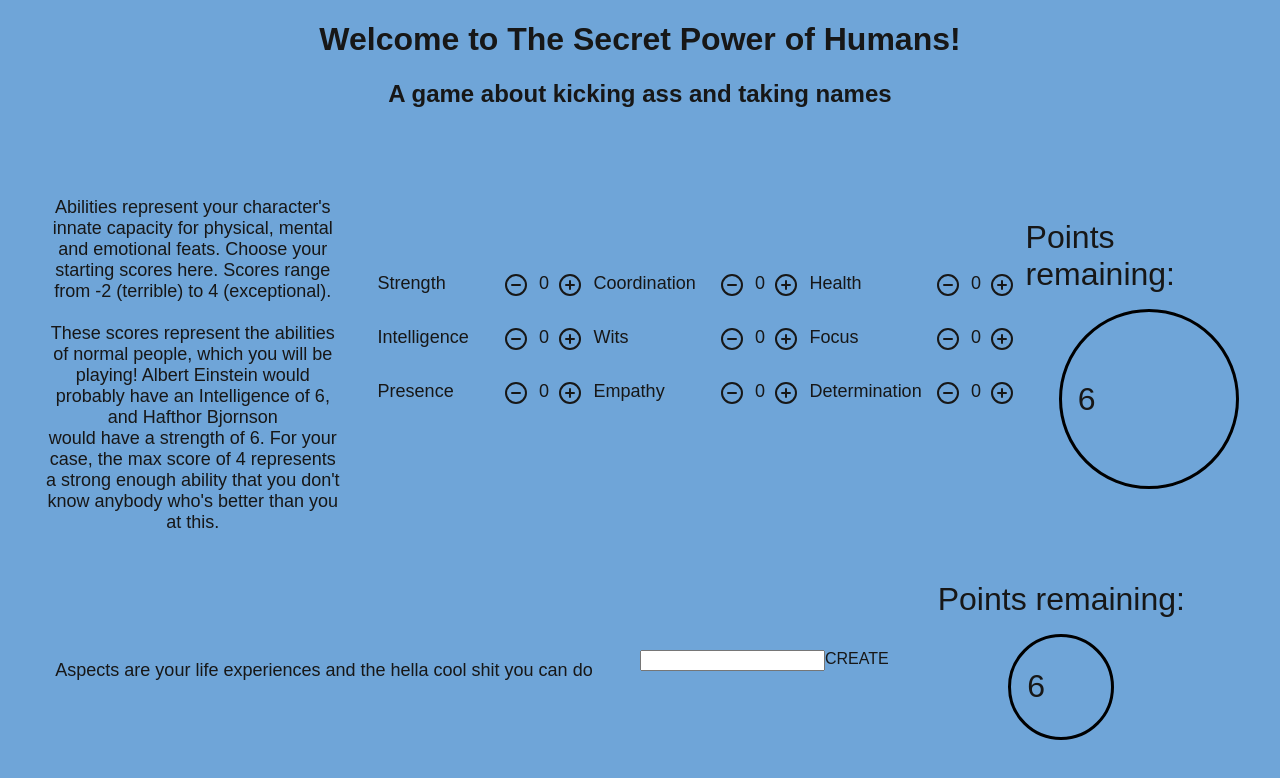
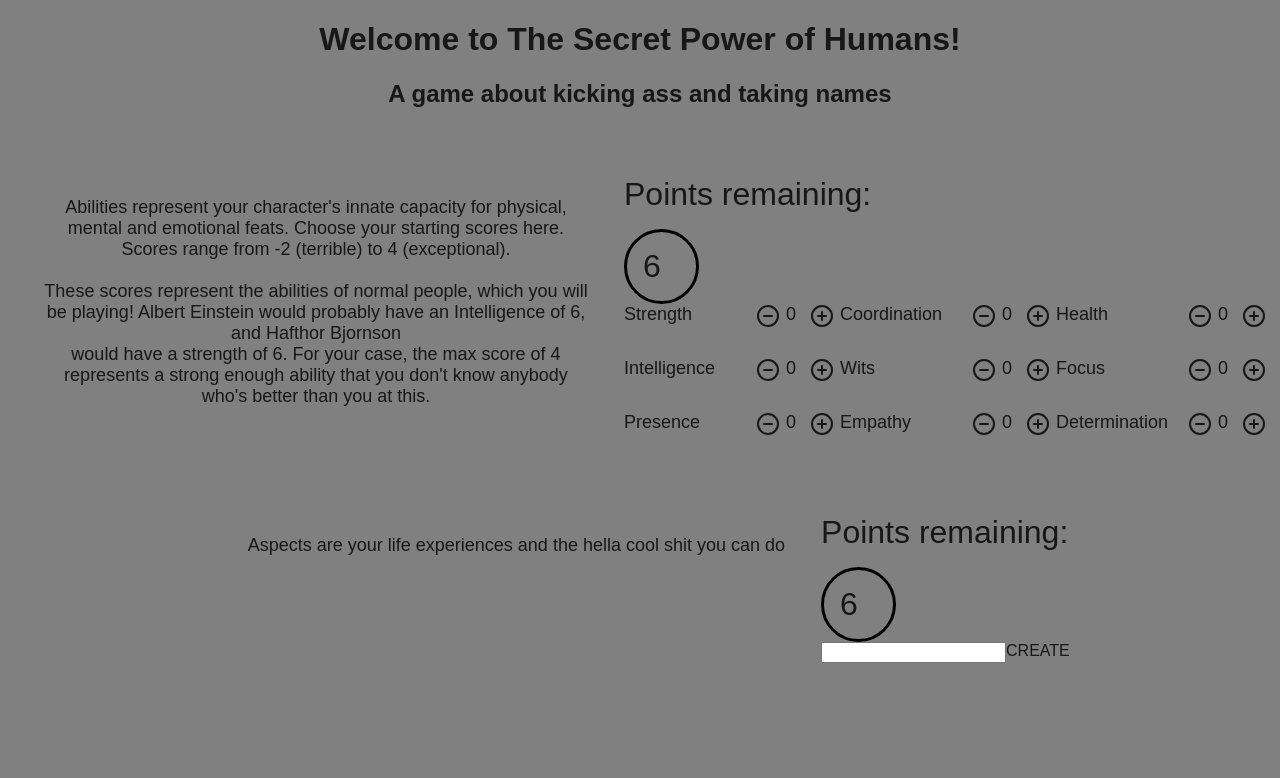
Before and after one commit to jamcentire/the-secret-power-of-humans, a Next.js app: page / in a window 1280 px wide. Shown: the top 778 px of the page. Built offline with nearby package versions, Linux system fonts and the light colour scheme.

Commit message:
Switched unnecessary grid styles to flex and cleaned styling in general
Next up: use composition with global styles to programatically size
items without resorting to nth-child repetition

```diff
--- a/app/AbilitiesCreator.css
+++ b/app/AbilitiesCreator.css
@@ -1,7 +1,6 @@
 .abilities-creator {
-    align-items: center;
-    display: grid;
-    grid-template-columns: 3fr 3fr 2fr;
+    justify-content: center;
+    display: flex;
     padding-top: 3em
 }
 
--- a/app/AbilitiesCreator.tsx
+++ b/app/AbilitiesCreator.tsx
@@ -52,14 +52,16 @@ export const AbilitiesCreator = () => {
   return (
     <div className='abilities-creator'>
       <div className='standard-text'>{ABILITIES_TEXT}</div>
-      <AbilitiesTable
-        availablePoints={availablePoints}
-        triggerDecrementAbility={tryDecrementAbility}
-        triggerIncrementAbility={tryIncrementAbility}
-      ></AbilitiesTable>
-      <AvailablePoints
-        availablePoints={availablePoints}
-      ></AvailablePoints>
+      <div>
+        <AvailablePoints
+          availablePoints={availablePoints}
+        ></AvailablePoints>
+        <AbilitiesTable
+          availablePoints={availablePoints}
+          triggerDecrementAbility={tryDecrementAbility}
+          triggerIncrementAbility={tryIncrementAbility}
+        ></AbilitiesTable>
+      </div>
     </div>
   )
 }
--- a/app/AbilitiesTable.css
+++ b/app/AbilitiesTable.css
@@ -10,8 +10,13 @@
 }
 
 .abilities-cell {
-    display: grid;
-    flex-direction: row;
-    grid-template-columns: 7em 5em;
-    width: fit-content;
+    display: flex;
 }
+
+.abilities-cell > :nth-child(1) {
+    flex: 7;
+}
+
+.abilities-cell > :nth-child(2) {
+    flex: 5;
+}
--- a/app/AspectsCreator.css
+++ b/app/AspectsCreator.css
@@ -1,7 +1,6 @@
 .aspects-creator {
-    align-items: center;
-    display: grid;
-    grid-template-columns: 3fr 1fr 2fr;
+    display: flex;
+    justify-content: center;
     padding-top: 3em
 }
 
--- a/app/AspectsCreator.tsx
+++ b/app/AspectsCreator.tsx
@@ -97,6 +97,10 @@ export const AspectsCreator = () => {
     <div className='aspects-creator'>
       <div className='standard-text'>{ABILITIES_TEXT}</div>
       <div className='aspects-table'>
+        <AvailablePoints
+          availablePoints={availablePoints}
+        ></AvailablePoints>
+        <div>
           <div className='aspect-input-row'>
             <input type='text' onChange={(e) => setNewAspect(e.target.value)}></input>
             <div onClick={createNewAspect}>CREATE</div>
@@ -112,9 +116,7 @@ export const AspectsCreator = () => {
             ></AspectRow>)
           })}
         </div>
-      <AvailablePoints
-        availablePoints={availablePoints}
-      ></AvailablePoints>
+      </div>
     </div>
   )
 }
--- a/app/AvailablePoints.css
+++ b/app/AvailablePoints.css
@@ -1,6 +1,6 @@
 .available-points-container {
-    display: grid;
-    grid-template-rows: 1fr 2fr;
+    display: flex;
+    flex-direction: column;
     justify-items: center;
 }
 
--- a/app/NumberIncDec.css
+++ b/app/NumberIncDec.css
@@ -1,4 +1,15 @@
 .number-inc-dec-cell {
-    display: grid;
-    grid-template-columns: 1fr 0.55fr 1fr;
+    display: flex;
 }
+
+.number-inc-dec-cell > :nth-child(1) {
+    flex: 2;
+}
+
+.number-inc-dec-cell > :nth-child(2) {
+    flex: 1;
+}
+
+.number-inc-dec-cell > :nth-child(3) {
+    flex: 2;
+}
--- a/app/globals.css
+++ b/app/globals.css
@@ -1,6 +1,6 @@
 
 :root {
-  --background: rgb(111, 165, 216);
+  --background: grey;
   --foreground: #171717;
 }
 
@@ -23,3 +23,15 @@ body {
   color: var(--foreground);
   font-family: Arial, Helvetica, sans-serif;
 }
+
+.small-box {
+  flex: 1;
+}
+
+.medium-box {
+  flex: 2;
+}
+
+.large-box {
+  flex: 3;
+}
```
Lines whose indentation alone changed are shown as unchanged.
